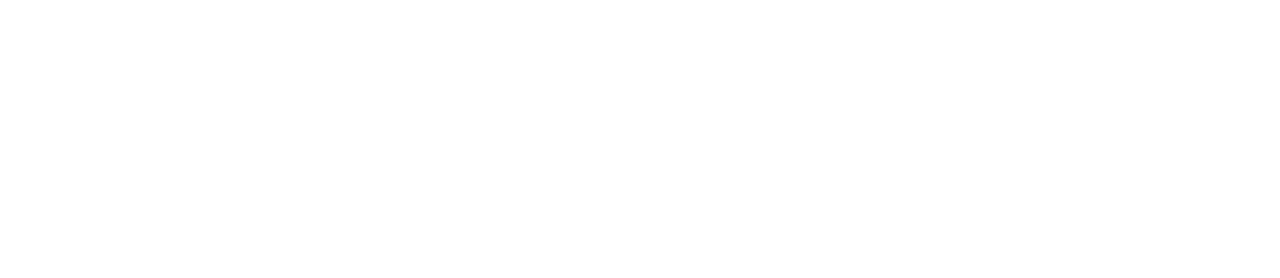
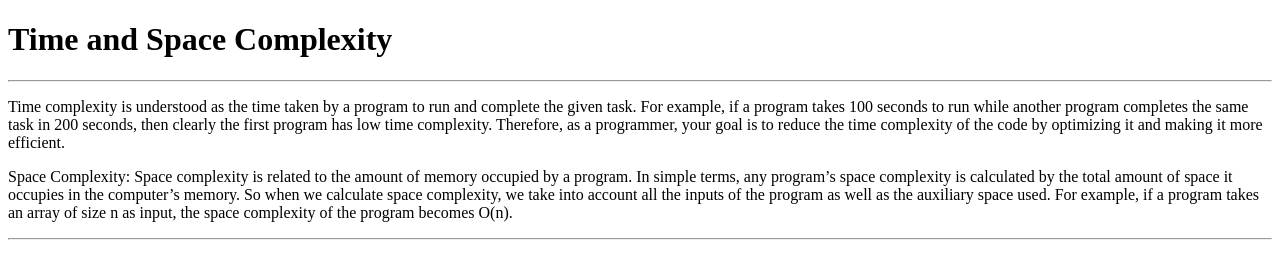
Before and after one commit to acciojob/time-and-space-complexity-luvashoo7, a website: page main.html in a window 1280 px wide. Drawn offline with Linux system fonts and the light colour scheme.

Commit message:
created a submission

```diff
--- a/main.html
+++ b/main.html
@@ -8,6 +8,9 @@
 
 <body>
 	<!-- the entire body must be written by student -->
+	<h1>Time and Space Complexity</h1><hr>
+	<p>Time complexity is understood as the time taken by a program to run and complete the given task. For example, if a program takes 100 seconds to run while another program completes the same task in 200 seconds, then clearly the first program has low time complexity. Therefore, as a programmer, your goal is to reduce the time complexity of the code by optimizing it and making it more efficient.</p>
+	<p>Space Complexity: Space complexity is related to the amount of memory occupied by a program. In simple terms, any program’s space complexity is calculated by the total amount of space it occupies in the computer’s memory. So when we calculate space complexity, we take into account all the inputs of the program as well as the auxiliary space used. For example, if a program takes an array of size n as input, the space complexity of the program becomes O(n).</p><hr>
     <script type="text/javascript" src="./script.js">
 </script>
 
```
